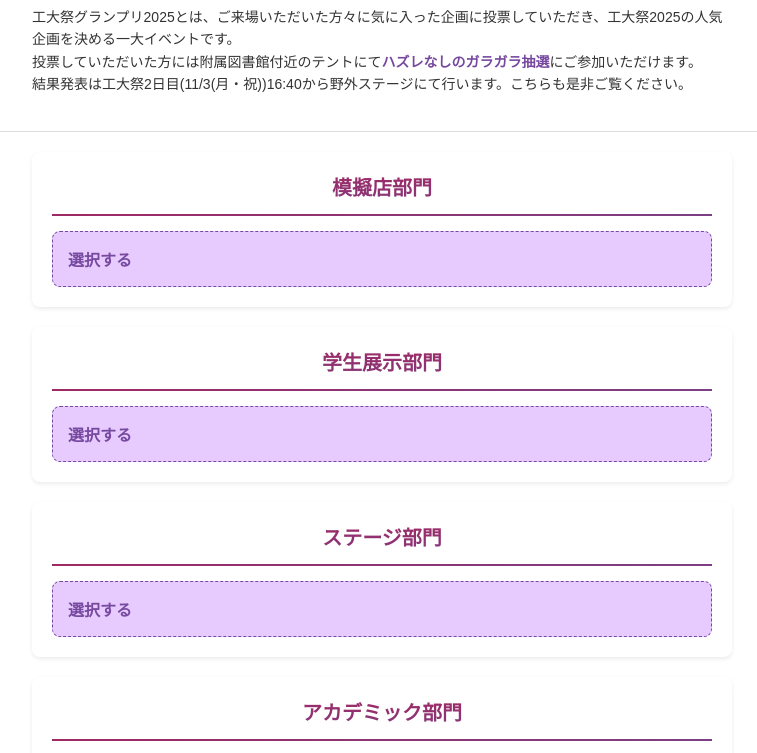
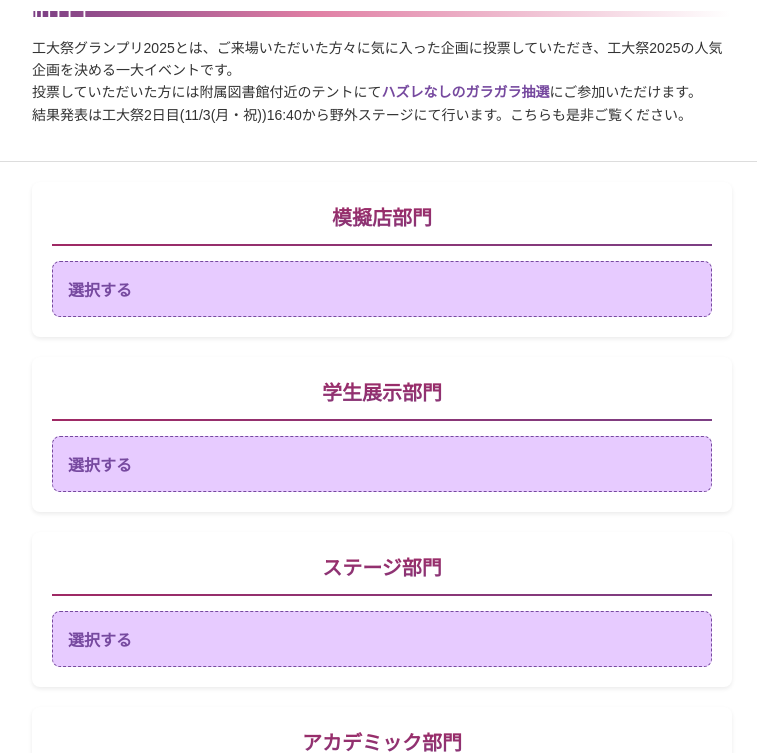
Before and after one commit to haru2648/koudai-gp-tools, a plain HTML site: page index.html in a window 1280 px wide. Shown: the part 75-828 px from the top of the page, without its empty margins (258-1015 px from the left). Drawn offline with Linux system fonts and the light colour scheme; a web font is replaced by a local one.

Commit message:
ヘッダーグラデ

```diff
--- a/index.html
+++ b/index.html
@@ -14,6 +14,11 @@
   <div id="selection-contents">
     <header>
       <h1>工大祭グランプリ２０２５</h1>
+
+    <!-- ▼▼▼ この行を追加 ▼▼▼ -->
+    <img src="images/header-separator.svg" alt="区切り線" class="header-separator">
+
+
       <p class="description">
         工大祭グランプリ2025とは、ご来場いただいた方々に気に入った企画に投票していただき、工大祭2025の人気企画を決める一大イベントです。<br>
         投票していただいた方には附属図書館付近のテントにて<span class="highlight">ハズレなしのガラガラ抽選</span>にご参加いただけます。<br>
--- a/style.css
+++ b/style.css
@@ -87,6 +87,15 @@ header .highlight {
 .highlight {
   color: var(--yellow-highlight);
   font-weight: bold;
+}
+
+/* === ヘッダー区切り線のスタイル === */
+.header-separator {
+  display: block; /* imgをブロック要素として扱い、marginを効かせる */
+  width: 100%;    /* 親要素の幅いっぱいに広げる */
+  max-width: 700px; /* mainコンテンツの最大幅と合わせる */
+  margin: 20px auto; /* 上下に20pxの余白を設け、左右は自動で中央揃え */
+  height: auto;   /* 画像の縦横比を維持する */
 }
 
 /* === メインコンテンツ === */
```
Also changed, not shown: images/header-separator.svg (added).
